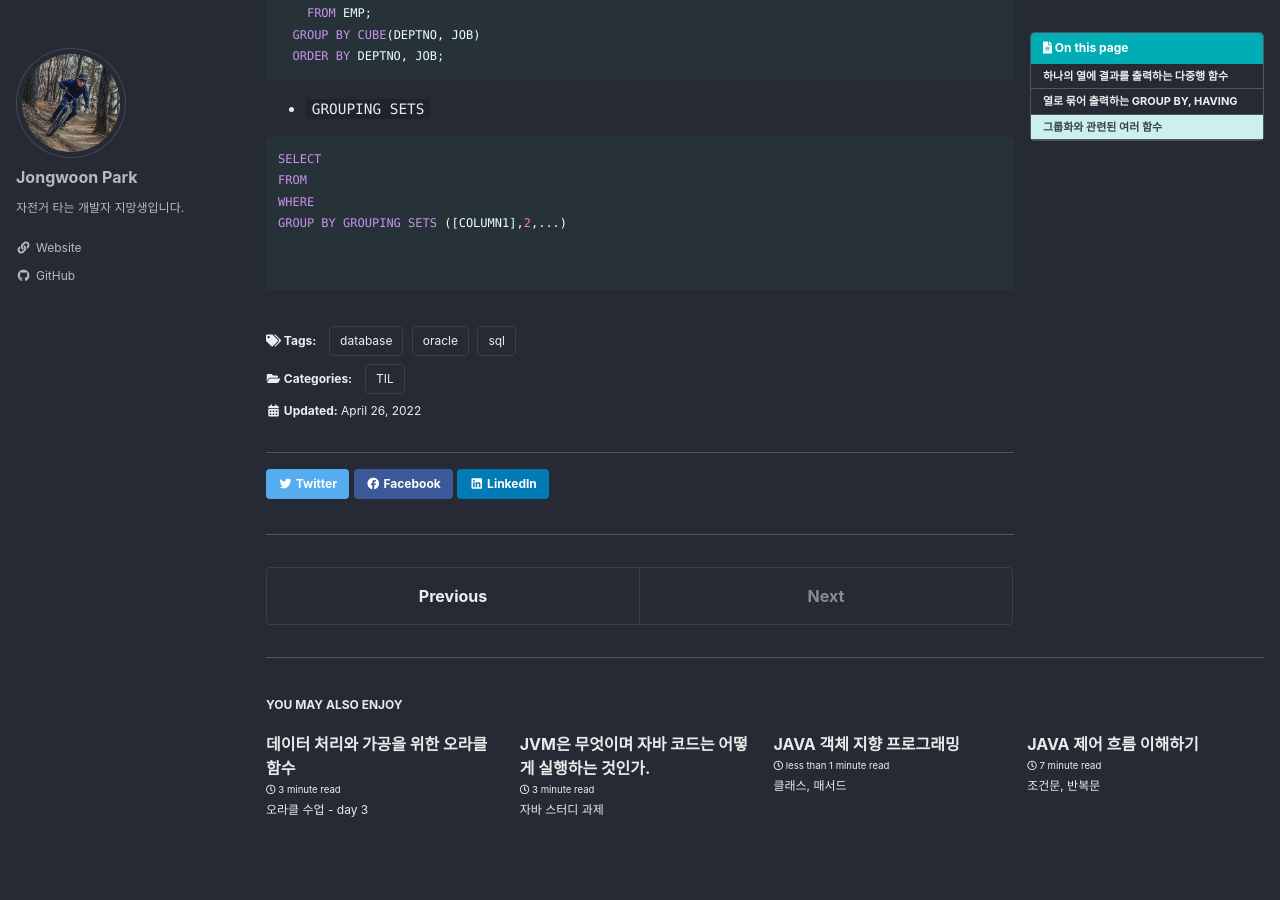
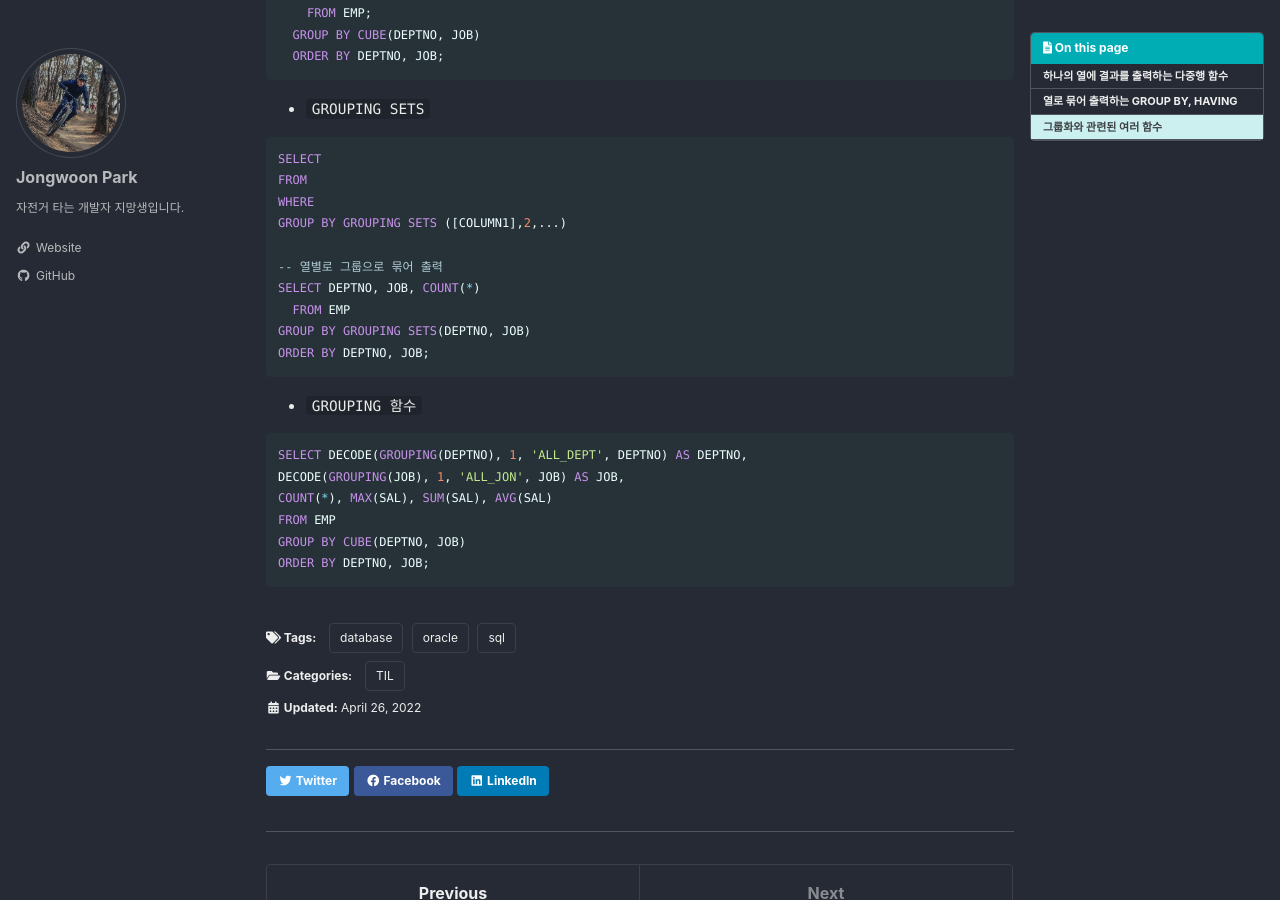
Before and after one commit to nortiz1349/dirtRaid, a Jekyll site: the page built from _posts/2022-04-26-til-Oracle-day4.md, in a window 1280 px wide and 900 px high, scrolled down 1887 px. Built offline with Jekyll 4.4.1, drawn with Linux system fonts in a browser that asks for light colours; cached includes are drawn as plain includes; some web fonts are replaced.

````diff
--- a/_posts/2022-04-26-til-Oracle-day4.md
+++ b/_posts/2022-04-26-til-Oracle-day4.md
@@ -111,5 +111,20 @@ FROM
 WHERE
 GROUP BY GROUPING SETS ([COLUMN1],2,...)
 
+-- 열별로 그룹으로 묶어 출력
+SELECT DEPTNO, JOB, COUNT(*)
+  FROM EMP
+GROUP BY GROUPING SETS(DEPTNO, JOB)
+ORDER BY DEPTNO, JOB;
+```
 
+- `GROUPING 함수`
+
+```sql
+SELECT DECODE(GROUPING(DEPTNO), 1, 'ALL_DEPT', DEPTNO) AS DEPTNO,
+DECODE(GROUPING(JOB), 1, 'ALL_JON', JOB) AS JOB,
+COUNT(*), MAX(SAL), SUM(SAL), AVG(SAL)
+FROM EMP
+GROUP BY CUBE(DEPTNO, JOB)
+ORDER BY DEPTNO, JOB;
 ```
````
